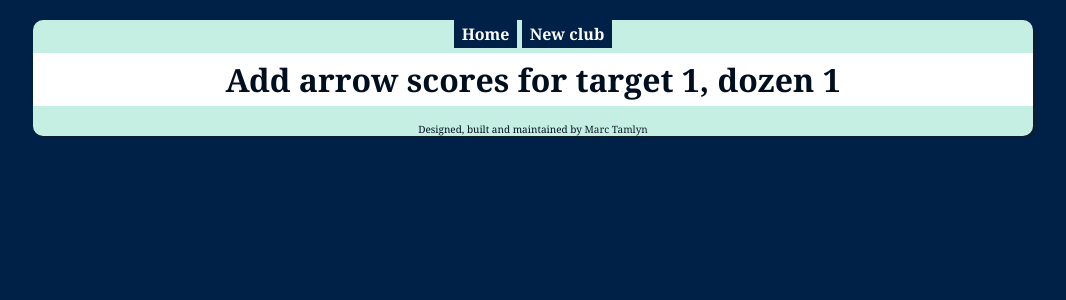
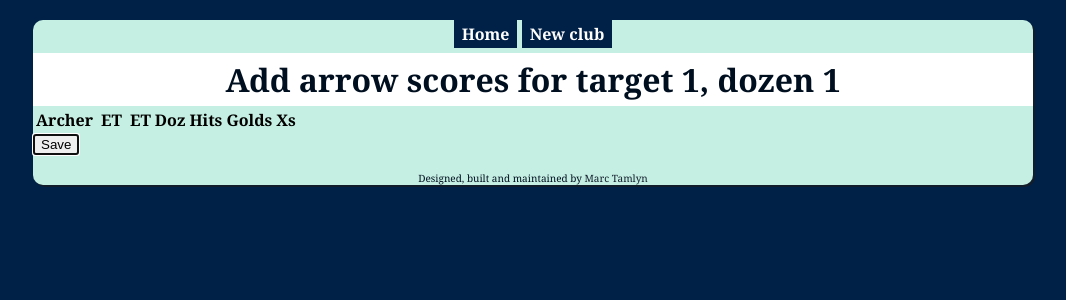
Before and after one commit to mjtamlyn/tamlynscore, a Django app: page /add-arrow-values/1/target/1/doz/1/ in a window 1280 px wide. Shown: the top 300 px of the page, without its empty margins (107-1173 px from the left). Run offline with Django 3.2, Linux system fonts and the light colour scheme; tables that the repository leaves empty hold one stand-in row (values such as "Sample post"); lists and menus that the app fills with data are empty.

Commit message:
JS to enter arrow values nicely.

```diff
--- a/src/records/static/css/style.css
+++ b/src/records/static/css/style.css
@@ -92,6 +92,6 @@ li {
     color: red;
 }
 
-.arrow-values input {
+.arrow-values input[type=text] {
     width: 30px;
 }
--- /dev/null
+++ b/src/records/static/js/add_arrow_values.js
@@ -0,0 +1,70 @@
+var ValuesManager = new Class({
+
+    setUp: function () {
+        $$('input')[0].focus();
+        $$('input').each(function (item, index, array) {
+            if (item.get('type') !== 'text') {
+                return;
+            }
+            item.addEvent('keydown', function (e) {
+                var validCodes = {
+                    '48': '10',
+                '49': '1',
+                '50': '2',
+                '51': '3',
+                '52': '4',
+                    '53': '5',
+                    '54': '6',
+                    '55': '7',
+                    '56': '8',
+                    '57': '9',
+                    '189': 'X',
+                    '192': 'M',
+                }
+                if (e.code in validCodes) {
+                    item.set('value', validCodes[e.code]);
+                    if (array[index + 1]) {
+                        array[index + 1].focus();
+                    }
+                    this.updateTotals(item);
+                    e.stop();
+                }
+            }.bind(this));
+        }.bind(this));
+    },
+
+    updateTotals: function (input) {
+        var row = input.getParent('tr');
+        var inputs = row.getElements('input');
+        var ET1 = 0;
+        var ET2 = 0;
+        var hits = 0;
+        var golds = 0;
+        var xs = 0;
+        inputs.each(function (item, index) {
+            var value = item.get('value');
+            if (value == 'M' || value == '') {
+                return;
+            }
+            if (value == 'X') {
+                xs += 1;
+                value = 10;
+            }
+            value = parseInt(value);
+            if (index < 6) {
+                ET1 += value;
+            } else {
+                ET2 += value;
+            }
+            hits += 1;
+            if (value == 10) {
+                golds += 1;
+            }
+        });
+        var values = [ET1, ET2, ET1 + ET2, hits, golds, xs];
+        row.getElements('th').each(function (item, index) {
+            item.set('html', values[index]);
+        });
+    }
+
+});
--- a/src/records/templates/add_arrow_values.html
+++ b/src/records/templates/add_arrow_values.html
@@ -1,15 +1,54 @@
 {% extends 'base.html' %}
+
+{% block title %}Add scores{% endblock %}
+
+{% block scripts %}
+<script src="{{ STATIC_URL }}js/mootools-core-1.3.js"></script>
+<script src="{{ STATIC_URL }}js/add_arrow_values.js"></script>
+<script type="text/javascript">
+    window.addEvent('domready', function () {
+        var valuesManager = new ValuesManager();
+        valuesManager.setUp();
+    });
+</script>
+{% endblock scripts %}
 
 {% block content %}
 <h1>Add arrow scores for target {{ target_no }}, dozen {{ doz_no }}</h1>
-<form class="arrow-values">
-{% for target in forms %}
-    <div class="target">
-        <p>{{ target.archer }} - {{ target.target }}</p>
-        {% for form in target.forms %}
-        {{ form.score }}
+<form class="arrow-values" action="" method="post">
+    <table class="target">
+        <tr>
+            <th colspan="2">Archer</th>
+            <td colspan="6"></td>
+            <th>ET</th>
+            <td colspan="6"></td>
+            <th>ET</th>
+            <th>Doz</th>
+            <th>Hits</th>
+            <th>Golds</th>
+            <th>Xs</th>
+        </tr>
+        {% for target in forms %}
+        <tr>
+            <td>{{ target.target }}</td>
+            <td>{{ target.archer }}</td>
+            {% for form in target.forms %}
+            <td>{{ form.score }}</td>
+            {% if forloop.counter == 6 %}
+            <th class="end-total">0</th>
+            {% endif %}
+            {% if forloop.counter == 12 %}
+            <th class="end-total">0</th>
+            <th class="doz-total">0</th>
+            <th class="hits">0</th>
+            <th class="golds">0</th>
+            <th class="xs">0</th>
+            {% endif %}
+            {% endfor %}
+        </tr>
         {% endfor %}
-    </div>
-{% endfor %}
+    </table>
+    <input type="submit" value="Save" />
+    {% csrf_token %}
 </form>
 {% endblock %}
```
